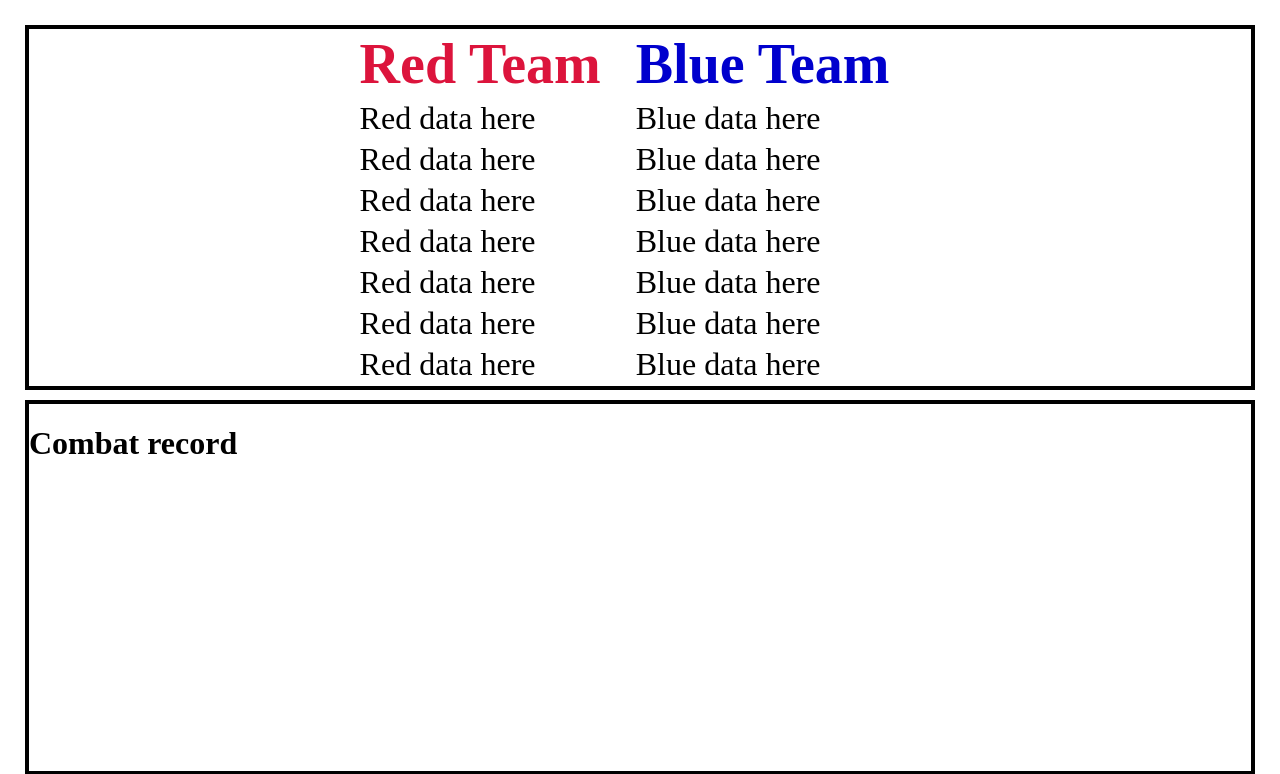
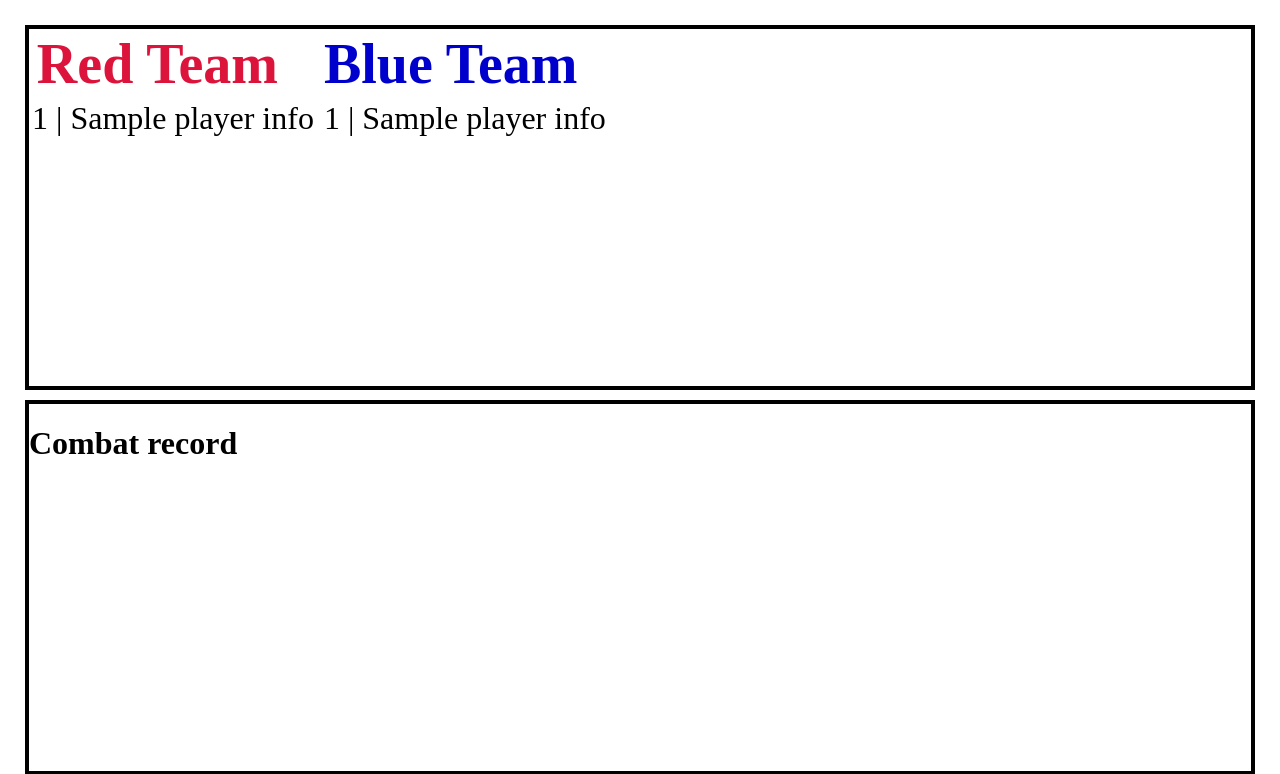
Before and after one commit to CharlesMortensen/SoftwareEngineeringProject1, a Django app: template lasertag/home/templates/home/game_action.html in a window 1280 px wide. Shown: the top 774 px of the page. Run offline with Django 4.2, Linux system fonts and the light colour scheme; the template is opened without the code that fills it: most values are stand-ins (such as "Sample title", 1, 10 or a date in 2020).

Commit message:
Game action reads from database

```diff
--- a/lasertag/home/templates/home/game_action.html
+++ b/lasertag/home/templates/home/game_action.html
@@ -11,56 +11,30 @@
     </head>
     <body>
         <div id="topHalf">
+            <div style="display: inline-block">
                 <table align="center">
                     <tr>
                         <th id="redHeading">Red Team</th>
+                    </tr>
+                    {% for red_player in red_team %}
+                        <tr>
+                            <td>{{red_player.player_info.id}} | {{red_player.player_info.codename}}</td>
+                        </tr>
+                    {% endfor %}
+                </table>
+            </div>
+            <div style="display: inline-block">
+                <table align="center">
+                    <tr>
                         <th id="blueHeading">Blue Team</th>
                     </tr>
+                    {% for blue_player in blue_team %}
                         <tr>
-                    <td>Red data here</td>
-                    <td>Blue data here</td>
+                            <td>{{blue_player.player_info.id}} | {{blue_player.player_info.codename}}</td>
                         </tr>
-                <tr>
-                    <td>Red data here</td>
-                    <td>Blue data here</td>
-                </tr>
-                <tr>
-                    <td>Red data here</td>
-                    <td>Blue data here</td>
-                </tr>
-                <tr>
-                    <td>Red data here</td>
-                    <td>Blue data here</td>
-                </tr>
-                <tr>
-                    <td>Red data here</td>
-                    <td>Blue data here</td>
-                </tr>
-                <tr>
-                    <td>Red data here</td>
-                    <td>Blue data here</td>
-                </tr>
-                <tr>
-                    <td>Red data here</td>
-                    <td>Blue data here</td>
-                </tr>
-                <tr>
-                    <td>Red data here</td>
-                    <td>Blue data here</td>
-                </tr>
-                <tr>
-                    <td>Red data here</td>
-                    <td>Blue data here</td>
-                </tr>
-                <tr>
-                    <td>Red data here</td>
-                    <td>Blue data here</td>
-                </tr>
-                <tr>
-                    <td>Red data here</td>
-                    <td>Blue data here</td>
-                </tr>
+                    {% endfor %}
                 </table>
+            </div>
         </div>
         <div id="bottomHalf">
             <h1>Combat record </h1>
--- a/lasertag/home/views.py
+++ b/lasertag/home/views.py
@@ -2,6 +2,7 @@ from django.http import HttpResponse
 from django.shortcuts import render
 from .forms import PlayerForm
 from django.forms import formset_factory
+from home.models import ActivePlayer, Player
 
 def index(request):
     return render(request, 'home/index.html')
@@ -62,6 +63,8 @@ def game_action(request):
 
     context = {
         'title': 'Game Action',
+        'red_team': ActivePlayer.objects.filter(team="RED"),
+        'blue_team': ActivePlayer.objects.filter(team="Blue"),
         }
 
     return render(request, 'home/game_action.html', context)
```
Lines whose indentation alone changed are shown as unchanged.
